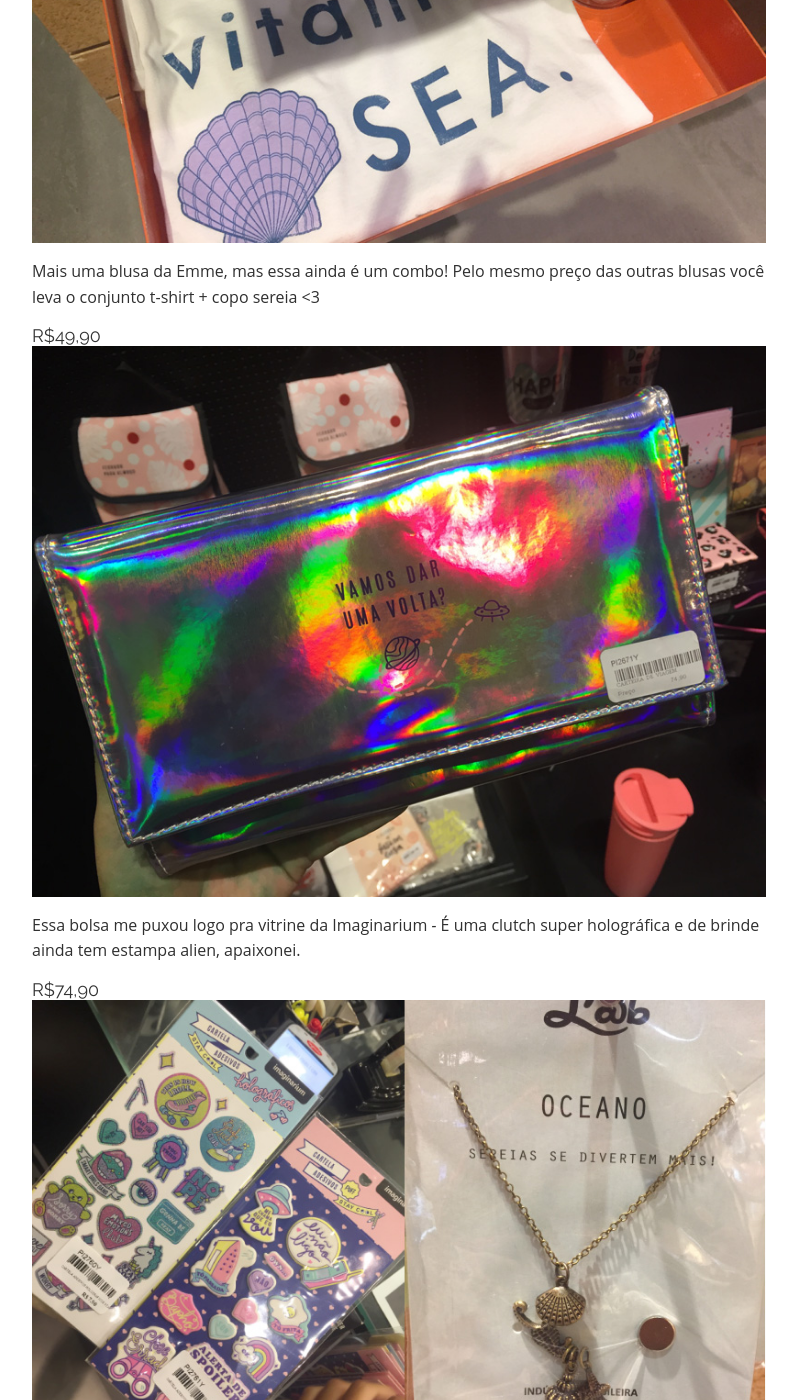
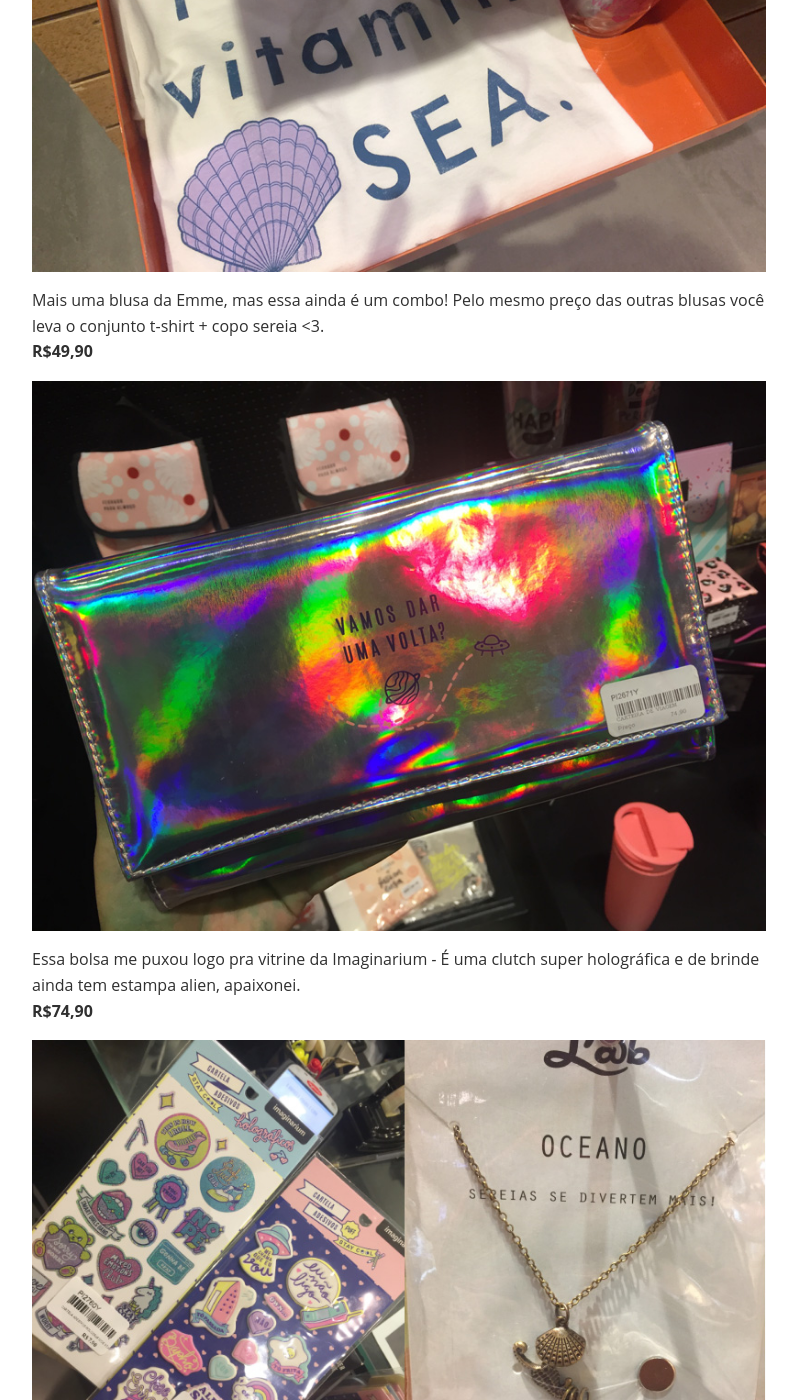
Before and after one commit to dudaschar/blog, a Jekyll site: the page built from _posts/2016-12-21-unicornio-sereias-recife.md, in a window 1280 px wide and 1400 px high, scrolled down 4522 px. Shown: the whole window, without its empty margins (70-867 px from the left). Built offline with Jekyll 4.4.1, drawn with Linux system fonts in a browser that asks for light colours; some of the changed text lies outside the part shown.

```diff
--- a/_posts/2016-12-21-unicornio-sereias-recife.md
+++ b/_posts/2016-12-21-unicornio-sereias-recife.md
@@ -21,42 +21,42 @@ Alguns anos atrás era impossível encontrar tão rapidamente tendências assim
 ![Sandália holográfica Renner](/assets/images/posts/dicasholorecife1.jpg)
 
 A Renner investiu pesado nos sapatos e achei 3 opções, a primeira foi essa sandália birken com o efeito holográfico (minha favorita).
-#### R$139,00
+**R$139,00**
 
 ![Sandália holográfica](/assets/images/posts/dicasholorecife2.jpg)
 
 Mais um achado na Renner! Só não levei essa rasteirinha por achar o efeito um pouco fraco.
-#### R$89,00
+**R$89,00**
 
 ![Tênis com glitter](/assets/images/posts/dicasholorecife8.jpg)
 
 Outro tênis para ganhar o meu coração, esse é todo coberto por glitter com reflexo holográfico.
-#### R$149,00
+**R$149,00**
 
 ![Tênis holográfico](/assets/images/posts/dicasholorecife7.jpg)
 
 Ainda falando em tênis, esse eu encontrei na Zara Homem. Para quem usa numeração grande é perfeito, encontrei pares a partir do 38.
-#### R$229,00
+**R$229,00**
 
 ![Blusas unicórnio](/assets/images/posts/dicasholorecife4.jpg)
 
 Falando em *brusinhas* a Emme foi a loja mais 🔝 do shopping. Além do gatinho sereia (a estampa tem efeito holográfico) e da unicorn charms, aquela lá em cima (missing unicorn) é um retrato falado hahaha.
-#### R$49,90
+**R$49,90**
 
 ![Blusa sereia](/assets/images/posts/dicasholorecife.jpg)
 
-Mais uma blusa da Emme, mas essa ainda é um combo! Pelo mesmo preço das outras blusas você leva o conjunto t-shirt + copo sereia <3
-#### R$49,90
+Mais uma blusa da Emme, mas essa ainda é um combo! Pelo mesmo preço das outras blusas você leva o conjunto t-shirt + copo sereia <3.
+**R$49,90**
 
 ![Bolsa holográfica](/assets/images/posts/dicasholorecife6.jpg)
 
 Essa bolsa me puxou logo pra vitrine da Imaginarium *-* É uma clutch super holográfica e de brinde ainda tem estampa alien, apaixonei.
-#### R$74,90
+**R$74,90**
 
 ![Acessórios](/assets/images/posts/dicasholorecife9.jpg)
 
 Por fim, alguns acessórios que achei por aí. As cartelinhas de adesivos da Imaginarium estavam disponíveis nos 2 estilos: holográfico ou alto relevo e eram bem baratinhas. Outra lembracinha fofa eram os conjuntos da Emme com vários temas, esse do Oceano é bem mermaid feelings.
-#### R$7,90 Adesivos
-#### R$25,90 Colar
+**R$7,90 Adesivos  **
+**R$25,90 Colar**
 
 Juro que o próximo post sobre a tendência vai ser com dicas online, mas diz aí se não é massa quando a gente encontra coisas na nossa própria cidade!
```
